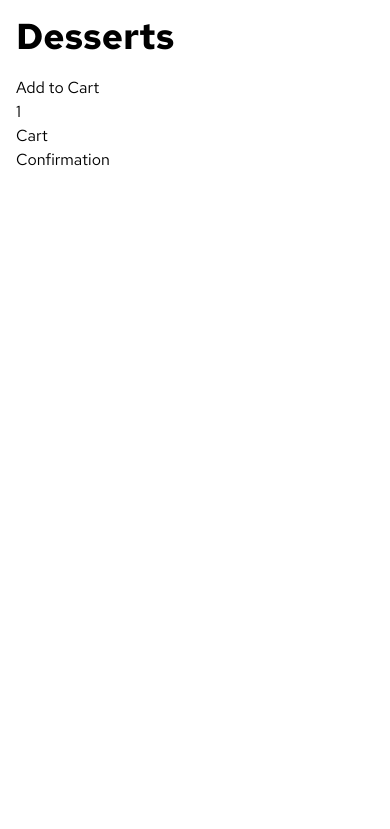
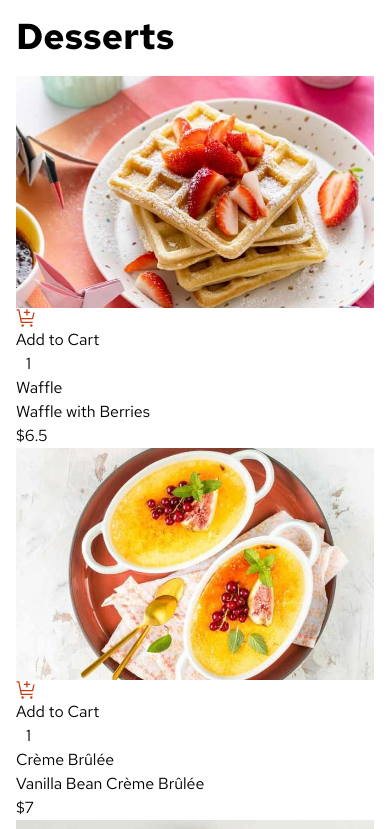
Before and after one commit to D-KILLJOY/Product-list-with-cart-react, a React (Vite) app: page / in a window 390 px wide. Shown: the top 829 px of the page. Built offline with nearby package versions, Linux system fonts and the light colour scheme.

Commit message:
Displayed every item from the data file

```diff
--- a/src/App.tsx
+++ b/src/App.tsx
@@ -38,6 +38,7 @@ function App() {
     }
 
     console.log(dessertData);
+    console.log(cartItems);
 
     return (
         <main className="p-4">
--- a/src/Components/Cart.tsx
+++ b/src/Components/Cart.tsx
@@ -1,4 +1,6 @@
-import React from "react";
+import emptyIllustration from "../assets/images/illustration-empty-cart.svg";
+import removeIcon from "../assets/images/icon-remove-item.svg";
+import carbonIcon from "../assets/images/icon-carbon-neutral.svg";
 
 function Cart() {
     return <div>Cart</div>;
--- a/src/Components/Confirmation.tsx
+++ b/src/Components/Confirmation.tsx
@@ -1,4 +1,4 @@
-import React from "react";
+import confirmedIcon from "../assets/images/icon-order-confirmed.svg";
 
 function Confirmation() {
     return <div>Confirmation</div>;
--- a/src/Components/Desserts.tsx
+++ b/src/Components/Desserts.tsx
@@ -1,10 +1,6 @@
 import cartIcon from "../assets/images/icon-add-to-cart.svg";
-import carbonIcon from "../assets/images/icon-carbon-neutral.svg";
 import increaseIcon from "../assets/images/icon-increment-quantity.svg";
 import decreaseIcon from "../assets/images/icon-decrement-quantity.svg";
-import confirmedIcon from "../assets/images/icon-order-confirmed.svg";
-import removeIcon from "../assets/images/icon-remove-item.svg";
-import emptyIllustration from "../assets/images/illustration-empty-cart.svg";
 
 type CartItem = {
     name: string;
@@ -38,26 +34,47 @@ function Desserts({ dessertsDataProp, addToCartFunc }: DesertProps) {
         <section>
             <h1 className="font-bold text-4xl mb-5">Desserts</h1>
             <section>
-                <div>
-                    <img src="" alt="" />
+                {dessertsDataProp.map((dessert) => (
+                    <div key={dessert.image.mobile}>
+                        <img
+                            src={dessert.image.mobile}
+                            alt={`image of serving of a ${dessert.name}`}
+                            className="md:hidden"
+                        />
+                        <img
+                            src={dessert.image.tablet}
+                            alt={`image of serving of a ${dessert.name}`}
+                            className="hidden md:block lg:hidden"
+                        />
+                        <img
+                            src={dessert.image.desktop}
+                            alt={`image of serving of a ${dessert.name}`}
+                            className="hidden lg:block"
+                        />
                         <div>
                             <div>
-                            <button>
+                                <button type="button">
                                     <span>
-                                    <img src="" alt="" /> Add to Cart
+                                        <img src={cartIcon} alt="" /> Add to
+                                        Cart
                                     </span>
                                 </button>
                                 <div>
-                                <button></button>
+                                    <button>
+                                        <img src={decreaseIcon} alt="" />
+                                    </button>
                                     <span>1</span>
-                                <button></button>
+                                    <button>
+                                        <img src={increaseIcon} alt="" />
+                                    </button>
                                 </div>
                             </div>
-                        <p></p>
-                        <p></p>
-                        <p></p>
+                            <p>{dessert.category}</p>
+                            <p>{dessert.name}</p>
+                            <p>${dessert.price}</p>
                         </div>
                     </div>
+                ))}
             </section>
         </section>
     );
```
Lines whose indentation alone changed are shown as unchanged.
